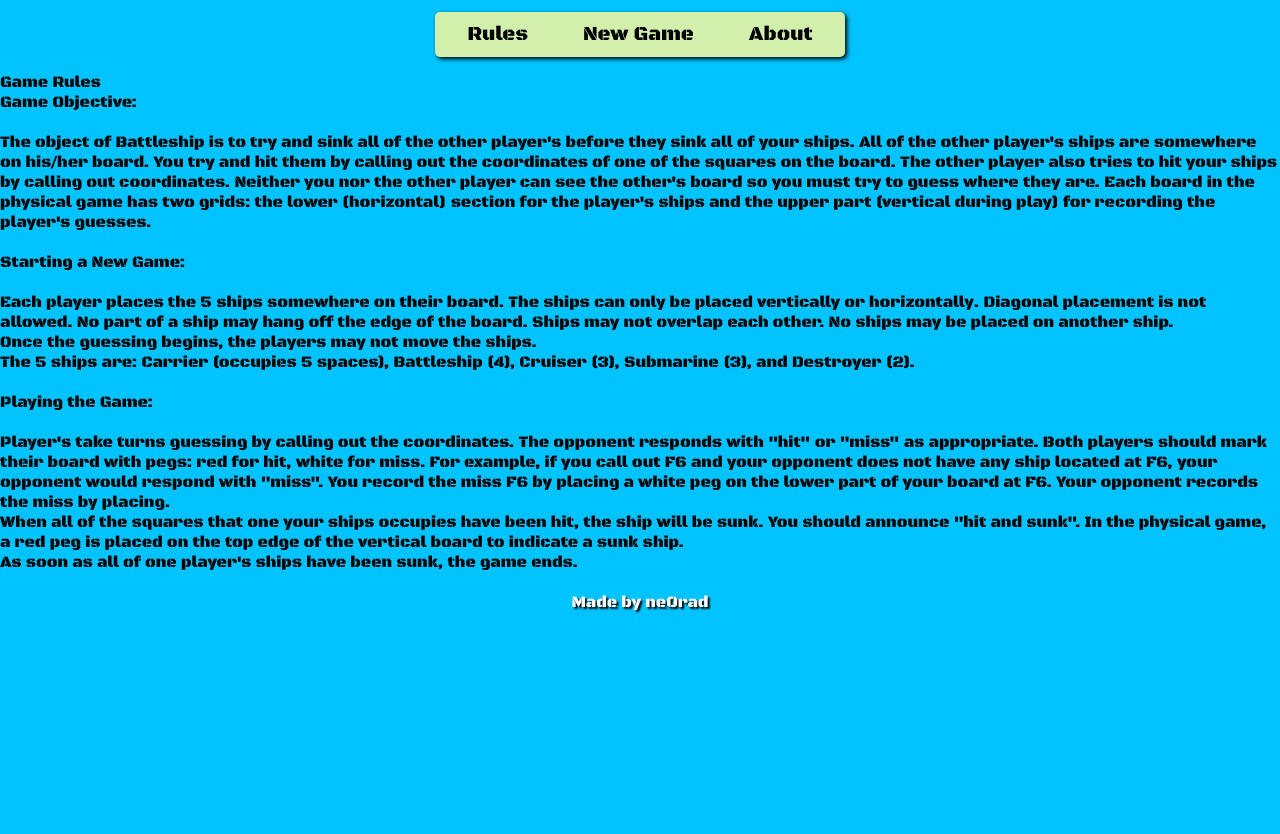
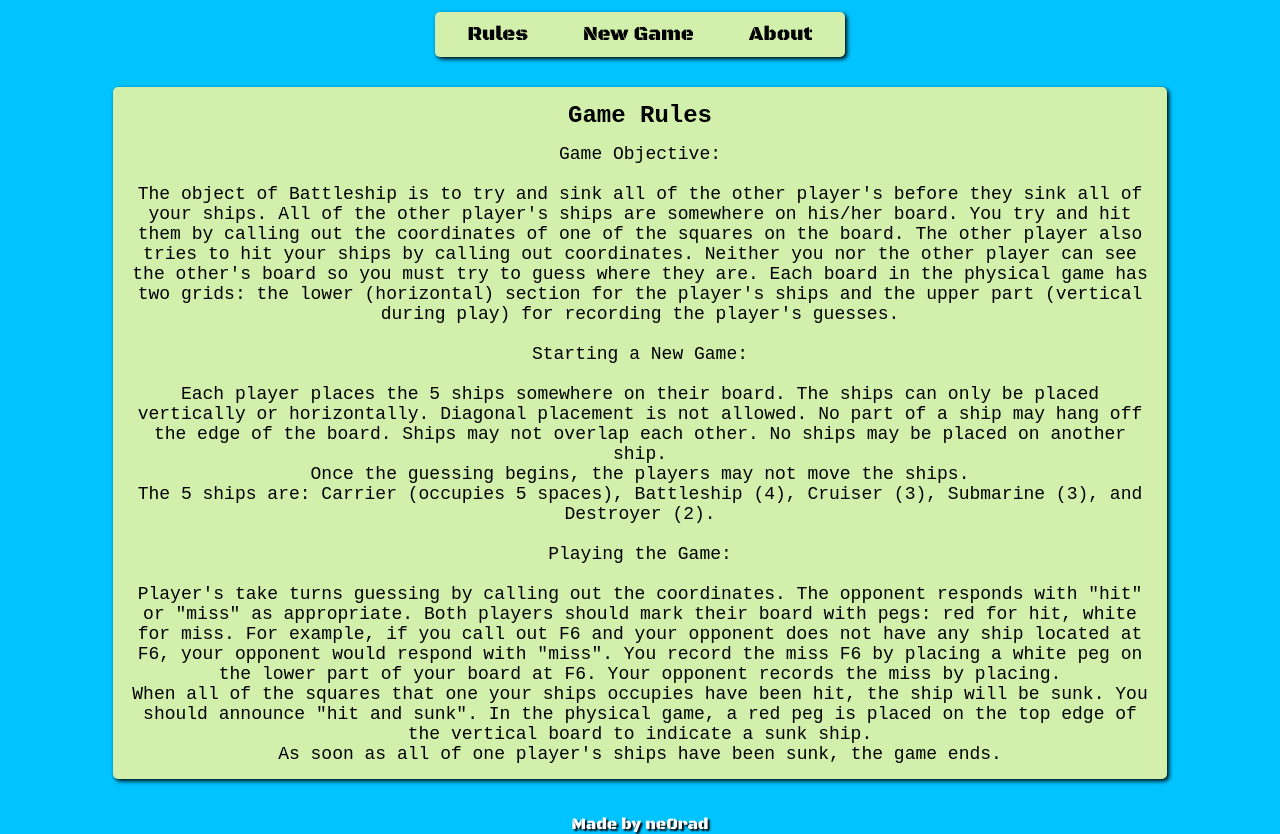
Before and after one commit to ne0rad/battleship-game, a website with bundled scripts: page index.html in a window 1280 px wide. Both pictures are taken after a click on the element "Rules". Shown: the part 98-932 px from the top of the page. Before the commit the page ends 800 px from the top, so only its background shows below. Built offline with nearby package versions, Linux system fonts and the light colour scheme.

Commit message:
Updated CSS

```diff
--- a/styles/style.css
+++ b/styles/style.css
@@ -6,8 +6,7 @@
   --text: #ffffff;
 }
 
-html,
-body {
+html,body {
   font-family: "Black Ops One", cursive;
   margin: 0;
   padding: 0;
@@ -21,6 +20,8 @@ body {
   flex-direction: column;
   user-select: none;
   min-width: 440px;
+  margin: 0;
+  padding: 0;
   margin-top: 5px;
 }
 
@@ -124,15 +125,42 @@ body {
 }
 
 .about {
+  font-family: monospace;
+  font-size: 18px;
   display: flex;
   align-items: center;
-  justify-content: space-around;
-  flex-wrap: wrap;
+  justify-content: flex-start;
+  flex-direction: column;
   background-color: var(--foreground);
-  width: 400px;
-  min-height: 400px;
+  width: 381px;
   margin: 15px;
-  padding: 4px;
+  padding: 15px;
   border-radius: 5px;
   box-shadow: 2px 2px 4px 0 black;
 }
+
+.about-title {
+  font-size: 24px;
+  font-weight: bold;
+  margin-bottom: 15px;
+}
+
+.about-text {
+  text-align: center;
+}
+
+.rules {
+  font-family: monospace;
+  font-size: 18px;
+  display: flex;
+  align-items: center;
+  justify-content: flex-start;
+  flex-direction: column;
+  background-color: var(--foreground);
+  min-width: 381px;
+  width: 80vw;
+  margin: 15px;
+  padding: 15px;
+  border-radius: 5px;
+  box-shadow: 2px 2px 4px 0 black;
+}
```
